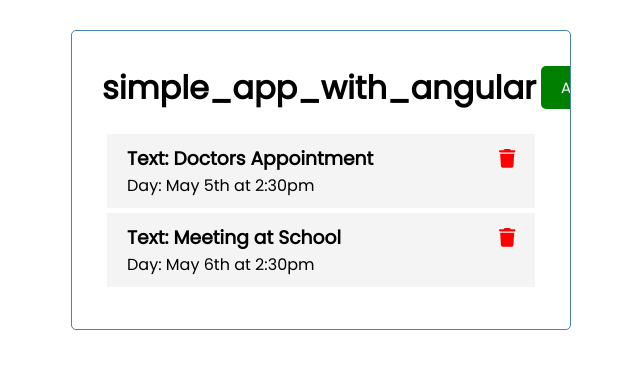
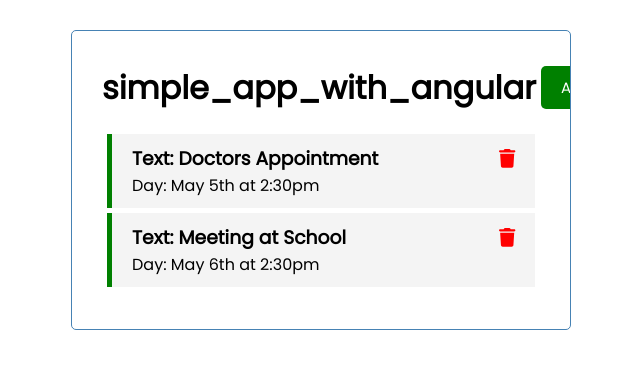
Before and after one commit to marouaneXan/task_tracker_with_angular, an Angular app: page / in a window 1280 px wide. Shown: the top 368 px of the page, without its empty margins (319-959 px from the left). Built offline with nearby package versions, Linux system fonts and the light colour scheme; data requests are answered from the project's data file.

Commit message:
toogle reminder

```diff
--- a/src/app/components/task-item/task-item.component.html
+++ b/src/app/components/task-item/task-item.component.html
@@ -1,4 +1,4 @@
-<div class="task">
+<div (dblclick)="changeReminder()" [ngClass]="{reminder:task.reminder}" class="task">
     <h3>Text: {{task.text}}
         <fa-icon (click)="removeTask(task)" style="color: red;" [icon]="faTrash"></fa-icon>
     </h3>
--- a/src/app/components/task-item/task-item.component.ts
+++ b/src/app/components/task-item/task-item.component.ts
@@ -18,4 +18,8 @@ export class TaskItemComponent {
     this.onDeleteTask.emit(task)
   }
 
+  changeReminder(){
+    this.task.reminder=!this.task.reminder
+  }
+
 }
```
